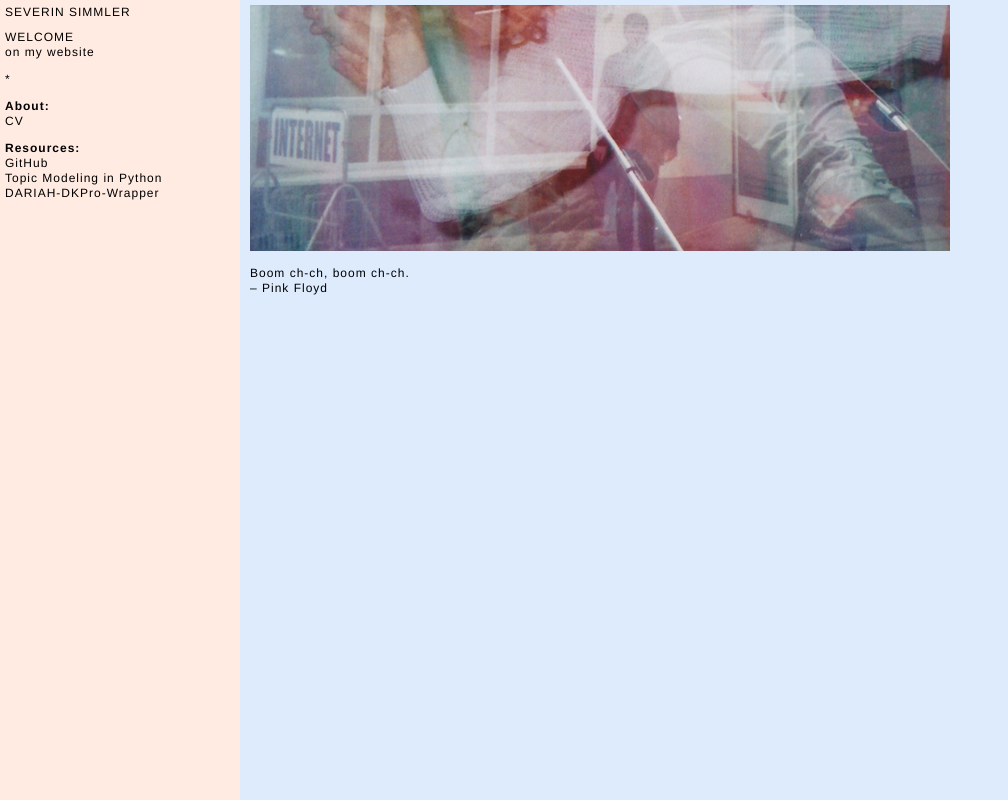
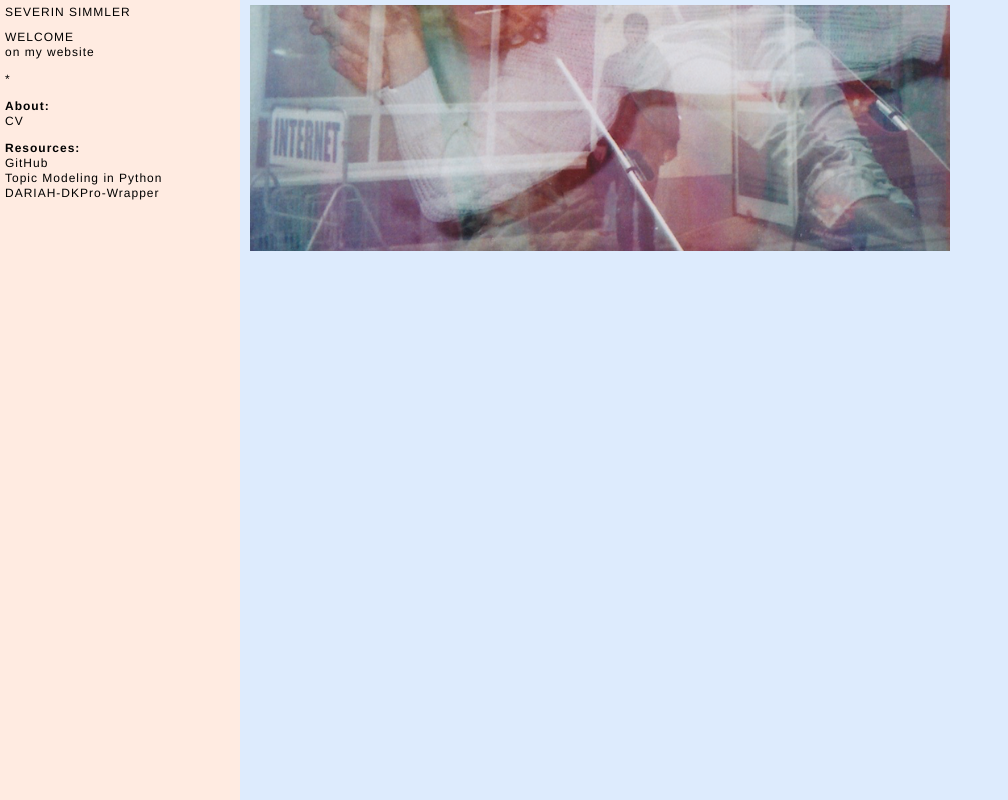
Before and after one commit to severinsimmler/severinsimmler.github.io, a plain HTML site: page index.html in a window 1280 px wide. Shown: the whole page, without its empty margins (0-1008 px from the left). Drawn offline with Linux system fonts and the light colour scheme.

Commit message:
Update index.html

```diff
--- a/index.html
+++ b/index.html
@@ -33,9 +33,6 @@
         <div id='content'>
             <div class='container'>
 		<img src='1.png'/>
-		<br/>
-		<br/>
-		<p>Boom ch-ch, boom ch-ch.<br/>– Pink Floyd<p>
             </div>
         </div>
     </body>
```
